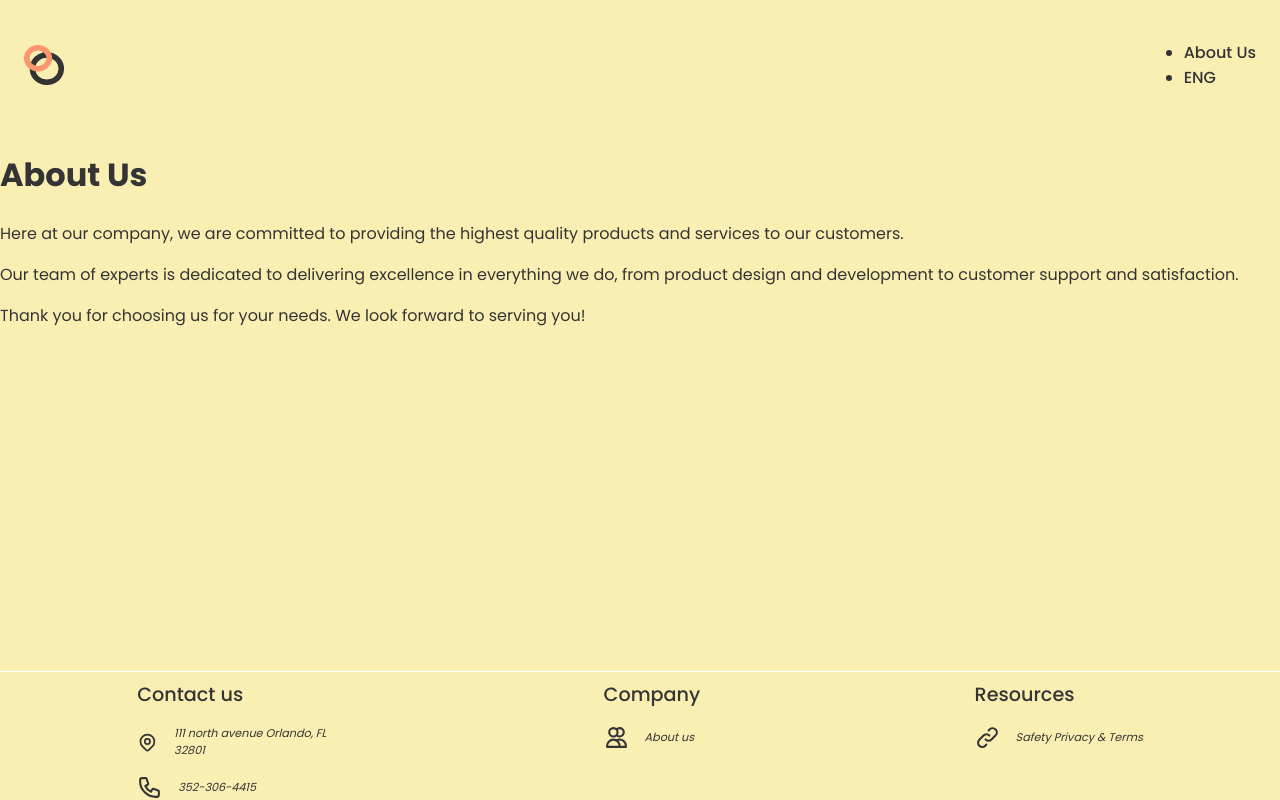
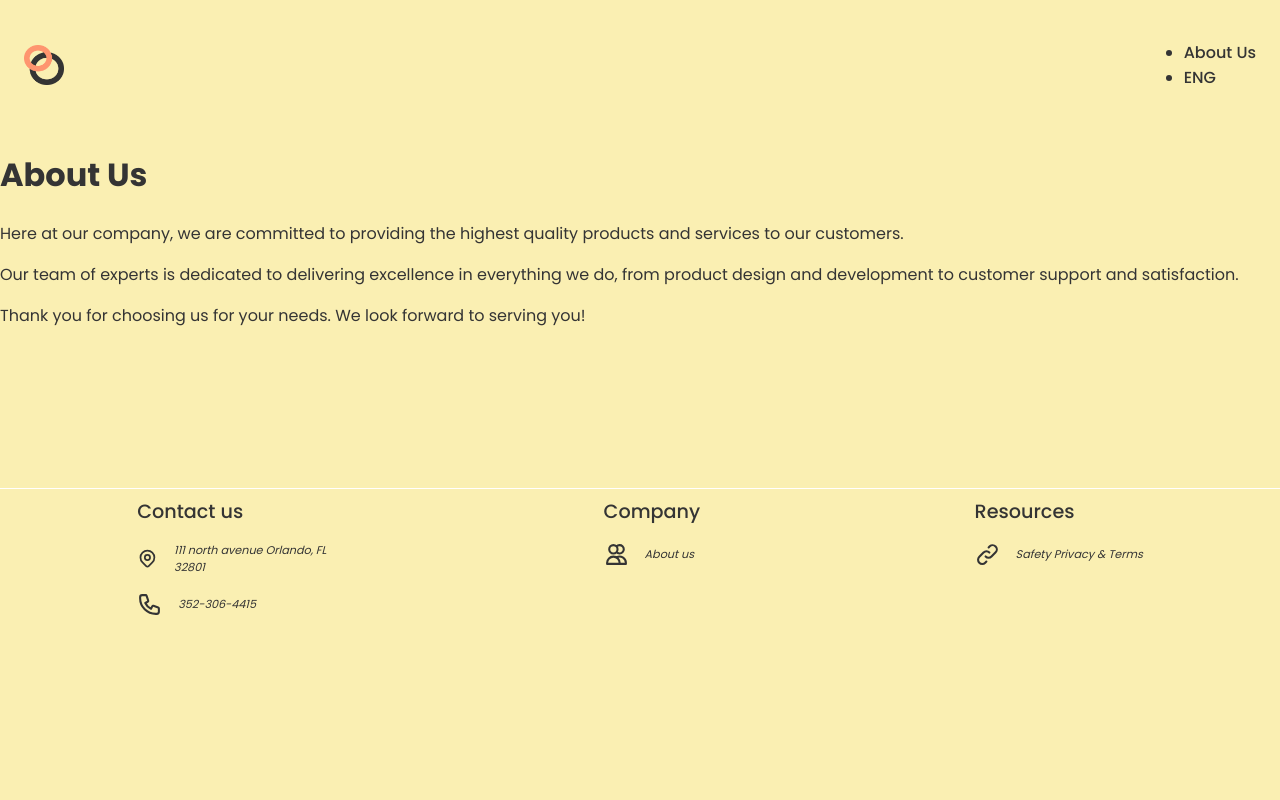
Before and after one commit to novakovic17/iteh-domaci3, a React (Create React App) app: page /aboutus in a window 1280 px wide. Built offline with nearby package versions, Linux system fonts and the light colour scheme.

Commit message:
izmena pozicije footera i dodat link about us

```diff
--- a/src/components/footer/Footer.jsx
+++ b/src/components/footer/Footer.jsx
@@ -1,6 +1,7 @@
 import React from 'react';
 import css from './Footer.module.css';
-import{InboxIcon, PhoneIcon, LocationMarkerIcon, LoginIcon,UsersIcon,LinkIcon} from "@heroicons/react/outline";
+import{PhoneIcon, LocationMarkerIcon,UsersIcon,LinkIcon} from "@heroicons/react/outline";
+import { Link } from 'react-router-dom';
 
 
 const Footer = () => {
@@ -26,10 +27,12 @@ const Footer = () => {
     <div className={css.block}>
         <div className={css.detail}>
             <span>Company</span>
-            <span className = {css.pngLine}>
-            <UsersIcon className = {css.icon}/>
-            <span>About us</span>
-            </span>
+            <Link to="/aboutus">
+  <span className={css.pngLine}>
+    <UsersIcon className={css.icon} />
+    <span>About us</span>
+  </span>
+</Link>
         </div>
     </div>
 
--- a/src/components/footer/Footer.module.css
+++ b/src/components/footer/Footer.module.css
@@ -1,10 +1,10 @@
 .cFooterWrapper {
-    position: fixed;
+    position: static;
     bottom: 0;
     left: 0;
     right: 0;
     width: 100%;
-    margin-top: 5rem;
+    margin-top: 10rem;
   }
 
 
```
